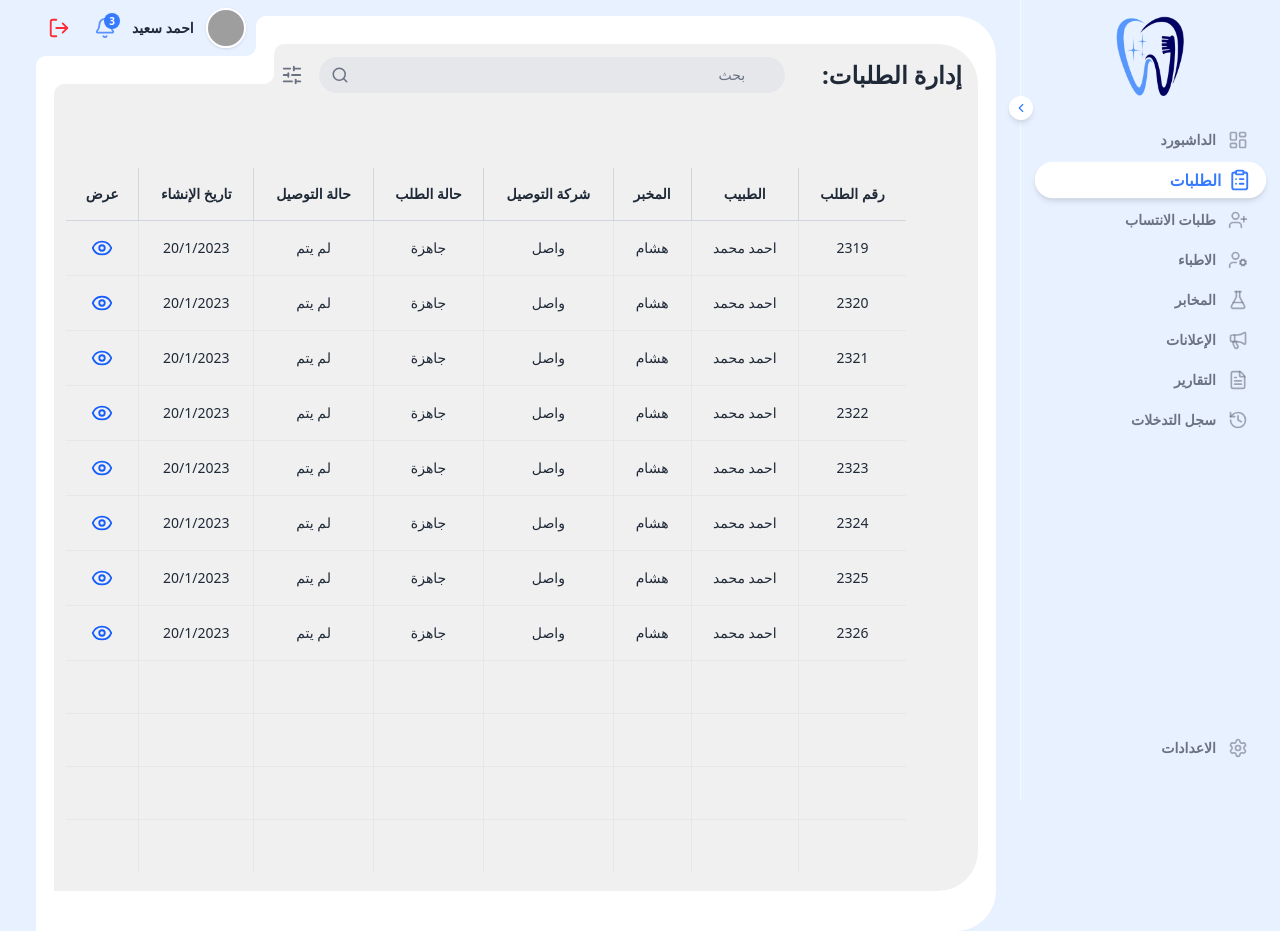
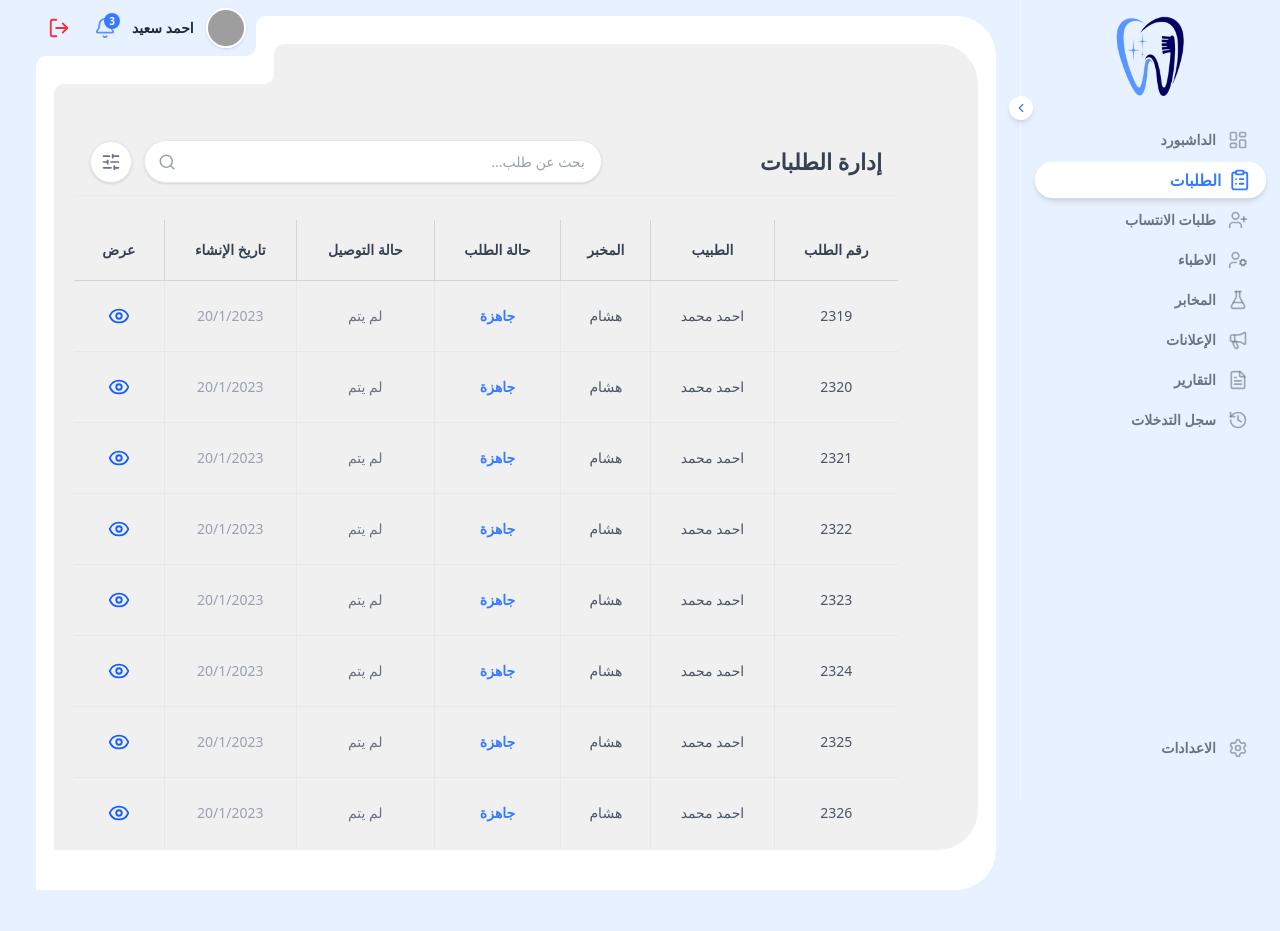
Before and after one commit to MariamMohammed0011/dentalDashboard2026, a React (Vite) app: page /dashboard/orders in a window 1280 px wide. After the commit the page ends 890 px from the top, so only its background shows below. Built offline with nearby package versions, Linux system fonts and the light colour scheme; sample sign-in values are in the browser's storage; grey boxes are pictures that could not be loaded.

Commit message:
about us image

```diff
--- a/src/features/orders/components/OrdersHeader.jsx
+++ b/src/features/orders/components/OrdersHeader.jsx
@@ -3,22 +3,26 @@ import { Search, SlidersHorizontal } from 'lucide-react';
 
 const OrdersHeader = () => {
   return (
-    <div className="flex w-[70%] absolute top-3 right-4  flex-col sm:flex-row justify-between items-start sm:items-center mb-4 md:mb-6 gap-3 sm:gap-4" dir="rtl">
+    <div className="flex flex-col sm:flex-row justify-between items-center py-2 sm:py-3 px-2 sm:px-4 bg-transparent border-b border-gray-200/50 gap-4 mb-2" dir="rtl">
       {/* عنوان الصفحة */}
-      <h1 className="text-lg md:text-2xl font-bold text-text-main whitespace-nowrap">إدارة الطلبات:</h1>
+      <div className="shrink-0 w-full sm:w-auto text-right">
+        <h1 className="text-[18px] sm:text-[22px] font-bold text-gray-700">
+          إدارة الطلبات
+        </h1>
+      </div>
 
       {/* حقل البحث والفلتر */}
-      <div className="flex items-center gap-2 w-full sm:w-auto flex-grow max-w-lg">
+      <div className="flex items-center gap-3 w-full sm:w-auto flex-grow max-w-lg">
         <div className="relative flex-grow">
           <input
             type="text"
-            placeholder="بحث"
-            className="w-full bg-[#E5E7EB] border-none py-2 px-10 rounded-full text-sm font-medium text-text-main placeholder-gray-500 focus:ring-0 transition-all"
+            placeholder="بحث عن طلب..."
+            className="w-full bg-white border border-gray-200 py-2.5 pr-4 pl-10 rounded-full shadow-sm focus:outline-none focus:ring-4 focus:ring-primary/5 text-[13px] sm:text-[14px] font-medium text-text-main placeholder-gray-400"
           />
-          <Search className="absolute left-3 top-1/2 -translate-y-1/2 text-gray-500" size={18} />
+          <Search className="absolute left-3.5 top-1/2 -translate-y-1/2 text-gray-400" size={18} />
         </div>
-        <button className="p-2 text-gray-500 hover:text-primary transition-colors flex-shrink-0">
-          <SlidersHorizontal size={22} />
+        <button className="p-2.5 bg-white border border-gray-200 rounded-full text-gray-500 hover:text-primary hover:border-primary/30 transition-all shadow-sm flex-shrink-0">
+          <SlidersHorizontal size={20} />
         </button>
       </div>
     </div>
--- a/src/features/orders/components/OrdersTable.jsx
+++ b/src/features/orders/components/OrdersTable.jsx
@@ -1,5 +1,7 @@
 import React from 'react';
-import { Eye } from 'lucide-react';
+import { Eye, Clock, User, Building2, Truck } from 'lucide-react';
+import { motion } from 'framer-motion';
+import framerImg from '../../../assets/framer.png';
 
 const OrdersTable = ({ orders, isLoading }) => {
   if (isLoading) {
@@ -11,89 +13,118 @@ const OrdersTable = ({ orders, isLoading }) => {
   }
 
   return (
-    <div className=" rounded-[1.5rem] md:rounded-[2rem] p-3 sm:p-4 md:p-6 " dir="rtl">
-      {/* عرض الجدول للشاشات الكبيرة */}
-      <div className="hidden md:block overflow-hidden rounded-[1.5rem]">
-        <table className="w-full text-center border-collapse bg-[#F0F0F0]">
+    <div className="w-full" dir="rtl">
+      {/* عرض الجدول للشاشات الكبيرة والمتوسطة مع سكرول أفقي */}
+      <div className="hidden md:block overflow-hidden">
+        <table className="w-full text-center border-collapse  table-auto">
           <thead>
             <tr className="bg-[#F0F0F0] border-b border-gray-300">
-              <th className="px-4 py-4 font-bold text-text-main text-sm border-l border-gray-300 last:border-l-0">رقم الطلب</th>
-              <th className="px-4 py-4 font-bold text-text-main text-sm border-l border-gray-300">الطبيب</th>
-              <th className="px-4 py-4 font-bold text-text-main text-sm border-l border-gray-300">المخبر</th>
-              <th className="px-4 py-4 font-bold text-text-main text-sm border-l border-gray-300">شركة التوصيل</th>
-              <th className="px-4 py-4 font-bold text-text-main text-sm border-l border-gray-300">حالة الطلب</th>
-              <th className="px-4 py-4 font-bold text-text-main text-sm border-l border-gray-300">حالة التوصيل</th>
-              <th className="px-4 py-4 font-bold text-text-main text-sm border-l border-gray-300">تاريخ الإنشاء</th>
-              <th className="px-4 py-4 font-bold text-text-main text-sm">عرض</th>
+              <th className="px-4 py-5 font-bold text-gray-700 text-sm border-l border-gray-300 last:border-l-0">رقم الطلب</th>
+              <th className="px-4 py-5 font-bold text-gray-700 text-sm border-l border-gray-300">الطبيب</th>
+              <th className="px-4 py-5 font-bold text-gray-700 text-sm border-l border-gray-300">المخبر</th>
+               <th className="px-4 py-5 font-bold text-gray-700 text-sm border-l border-gray-300">حالة الطلب</th>
+              <th className="px-4 py-5 font-bold text-gray-700 text-sm border-l border-gray-300">حالة التوصيل</th>
+              <th className="px-4 py-5 font-bold text-gray-700 text-sm border-l border-gray-300">تاريخ الإنشاء</th>
+              <th className="px-4 py-5 font-bold text-gray-700 text-sm">عرض</th>
             </tr>
           </thead>
           <tbody>
             {orders?.map((order) => (
               <tr
                 key={order.id}
-                className="bg-transparent hover:bg-white transition-colors border-b border-gray-200 last:border-b-0 group"
+                className="bg-transparent hover:bg-gray-50/50 transition-colors border-b border-gray-200 last:border-b-0"
               >
-                <td className="px-4 py-4 text-text-main text-sm border-l border-gray-200 last:border-l-0">{order.id}</td>
-                <td className="px-4 py-4 text-text-main text-sm border-l border-gray-200">{order.doctor}</td>
-                <td className="px-4 py-4 text-text-main text-sm border-l border-gray-200">{order.lab}</td>
-                <td className="px-4 py-4 text-text-main text-sm border-l border-gray-200">{order.deliveryCompany}</td>
-                <td className="px-4 py-4 text-text-main text-sm border-l border-gray-200">{order.orderStatus}</td>
-                <td className="px-4 py-4 text-text-main text-sm border-l border-gray-200">{order.deliveryStatus}</td>
-                <td className="px-4 py-4 text-text-main text-sm border-l border-gray-200">{order.createdAt}</td>
+                <td className="px-4 py-4 text-gray-600 text-sm border-l border-gray-200 last:border-l-0">{order.id}</td>
+                <td className="px-4 py-4 text-gray-600 text-sm border-l border-gray-200 font-medium">{order.doctor}</td>
+                <td className="px-4 py-4 text-gray-600 text-sm border-l border-gray-200 font-medium">{order.lab}</td>
+                 <td className="px-4 py-4 text-gray-600 text-sm border-l border-gray-200">
+                  <span className="text-primary font-bold">{order.orderStatus}</span>
+                </td>
+                <td className="px-4 py-4 text-gray-500 text-sm border-l border-gray-200">{order.deliveryStatus}</td>
+                <td className="px-4 py-4 text-gray-400 text-sm border-l border-gray-200">{order.createdAt}</td>
                 <td className="px-4 py-4">
-                  <button className="flex justify-center w-full text-blue-600 hover:scale-110 transition-transform">
+                  <button className="p-2 text-blue-600 hover:scale-110 transition-transform">
                     <Eye size={22} />
                   </button>
                 </td>
-              </tr>
-            ))}
-            {/* أسطر فارغة لتكملة الشكل كما في الصورة */}
-            {[1, 2, 3, 4].map((i) => (
-              <tr key={`empty-${i}`} className="bg-transparent border-b border-gray-200 last:border-b-0 h-[53px]">
-                <td className="border-l border-gray-200 last:border-l-0"></td>
-                <td className="border-l border-gray-200"></td>
-                <td className="border-l border-gray-200"></td>
-                <td className="border-l border-gray-200"></td>
-                <td className="border-l border-gray-200"></td>
-                <td className="border-l border-gray-200"></td>
-                <td className="border-l border-gray-200"></td>
-                <td></td>
               </tr>
             ))}
           </tbody>
         </table>
       </div>
 
-      {/* عرض البطاقات للجوال */}
-      <div className="grid grid-cols-1 gap-4 md:hidden">
-        {orders?.map((order) => (
-          <div key={order.id} className="bg-white p-4 rounded-2xl shadow-sm border border-gray-200 relative overflow-hidden group hover:border-primary/30 transition-all">
-            <div className="flex justify-between items-start mb-3">
-              <span className="bg-blue-50 text-blue-600 text-xs font-bold px-3 py-1 rounded-full">#{order.id}</span>
-              <button className="text-blue-600">
-                <Eye size={20} />
-              </button>
+      {/* عرض البطاقات للجوال بتصميم مودرن */}
+      <div className="grid grid-cols-1 gap-5 md:hidden">
+        {orders?.map((order, index) => (
+          <motion.div
+            key={order.id}
+            initial={{ opacity: 0, x: 20 }}
+            animate={{ opacity: 1, x: 0 }}
+            transition={{ delay: index * 0.05 }}
+            whileHover={{ y: -4 }}
+            className="bg-white p-5 rounded-[1.8rem] shadow-sm border border-gray-100 relative overflow-hidden group hover:shadow-md transition-all duration-300"
+          >
+            {/* الخلفية المزخرفة */}
+            <div className="absolute inset-0 opacity-[0.03] pointer-events-none z-0">
+              <img src={framerImg} alt="" className="w-full h-full object-cover" />
             </div>
 
-            <div className="space-y-2">
-              <div className="flex justify-between text-sm">
-                <span className="text-text-muted">الطبيب:</span>
-                <span className="font-bold text-text-main">{order.doctor}</span>
+            {/* الخط الجانبي الأيمن التفاعلي */}
+            <div className="absolute right-0 top-0 bottom-0 w-1.5 bg-primary transform scale-y-0 group-hover:scale-y-100 transition-transform duration-500 origin-top z-20 rounded-l-full" />
+
+            {/* المحتوى الرئيسي */}
+            <div className="relative z-10">
+              <div className="flex justify-between items-center mb-4">
+                <div className="flex items-center gap-2">
+                  <div className="w-8 h-8 rounded-lg bg-blue-50 flex items-center justify-center text-blue-600">
+                    <span className="text-[10px] font-black">#{order.id}</span>
+                  </div>
+                  <span className="text-[12px] text-gray-400 flex items-center gap-1">
+                    <Clock size={12} />
+                    {order.createdAt}
+                  </span>
+                </div>
+                <button className="w-9 h-9 flex items-center justify-center rounded-full bg-blue-50 text-blue-600 hover:bg-blue-600 hover:text-white transition-all shadow-sm">
+                  <Eye size={18} />
+                </button>
               </div>
-              <div className="flex justify-between text-sm">
-                <span className="text-text-muted">المخبر:</span>
-                <span className="font-bold text-text-main">{order.lab}</span>
-              </div>
-              <div className="flex justify-between text-sm">
-                <span className="text-text-muted">حالة الطلب:</span>
-                <span className="font-bold text-primary">{order.orderStatus}</span>
-              </div>
-              <div className="flex justify-between text-xs pt-2 border-t border-gray-100">
-                <span className="text-text-muted">{order.createdAt}</span>
-                <span className="text-text-muted">{order.deliveryCompany}</span>
+
+              <div className="space-y-4">
+                <div className="flex items-center justify-between">
+                  <div className="flex items-center gap-2">
+                    <div className="p-2 rounded-full bg-gray-50 text-gray-400">
+                      <User size={14} />
+                    </div>
+                    <div className="flex flex-col">
+                      <span className="text-[11px] text-gray-400">الطبيب</span>
+                      <span className="text-[14px] font-bold text-gray-700">{order.doctor}</span>
+                    </div>
+                  </div>
+                  <div className="flex flex-col items-end">
+                    <span className="text-[11px] text-gray-400">حالة الطلب</span>
+                    <span className="text-[13px] font-bold text-primary bg-primary/5 px-2 py-0.5 rounded-lg mt-1">{order.orderStatus}</span>
+                  </div>
+                </div>
+
+                <div className="grid grid-cols-2 gap-3 pt-4 border-t border-gray-50">
+                   <div className="flex items-center gap-2">
+                      <Building2 size={14} className="text-gray-300" />
+                      <div className="flex flex-col">
+                        <span className="text-[10px] text-gray-400">المخبر</span>
+                        <span className="text-[12px] font-semibold text-gray-600 truncate">{order.lab}</span>
+                      </div>
+                   </div>
+                   <div className="flex items-center gap-2">
+                      <Truck size={14} className="text-gray-300" />
+                      <div className="flex flex-col">
+                        <span className="text-[10px] text-gray-400">التوصيل</span>
+                        <span className="text-[12px] font-semibold text-gray-600 truncate">{order.deliveryCompany || 'غير محدد'}</span>
+                      </div>
+                   </div>
+                </div>
               </div>
             </div>
-          </div>
+          </motion.div>
         ))}
       </div>
     </div>
--- a/src/features/orders/pages/OrdersPage.jsx
+++ b/src/features/orders/pages/OrdersPage.jsx
@@ -7,12 +7,19 @@ const OrdersPage = () => {
   const { data: orders, isLoading } = useOrders();
 
   return (
-    <div className="p-4  md:p-8 flex flex-col min-h-full  ">
-      {/* هيدر الصفحة */}
-      <OrdersHeader />
+    <div className="flex flex-col w-full gap-8 px-6 sm:px-12 lg:px-16 pb-10 min-h-full pt-4" dir="rtl">
+      {/* الحاوية الرئيسية للهيدر والجدول */}
+      <div className="flex flex-col w-full">
+        {/* هيدر الصفحة */}
+        <div className="w-full mb-4">
+          <OrdersHeader />
+        </div>
 
-      {/* جدول الطلبات */}
-      <OrdersTable orders={orders} isLoading={isLoading} />
+        {/* جدول الطلبات */}
+        <div className="w-full">
+          <OrdersTable orders={orders} isLoading={isLoading} />
+        </div>
+      </div>
     </div>
   );
 };
```
